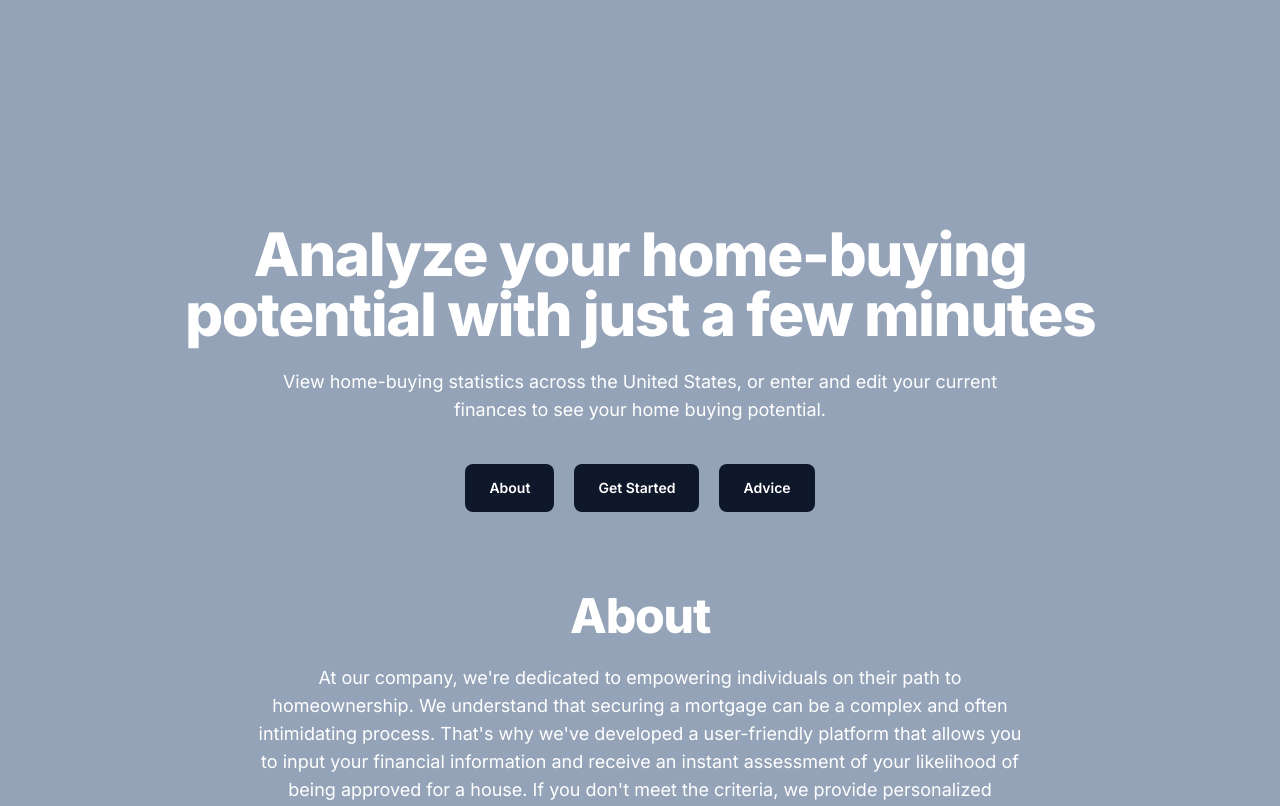
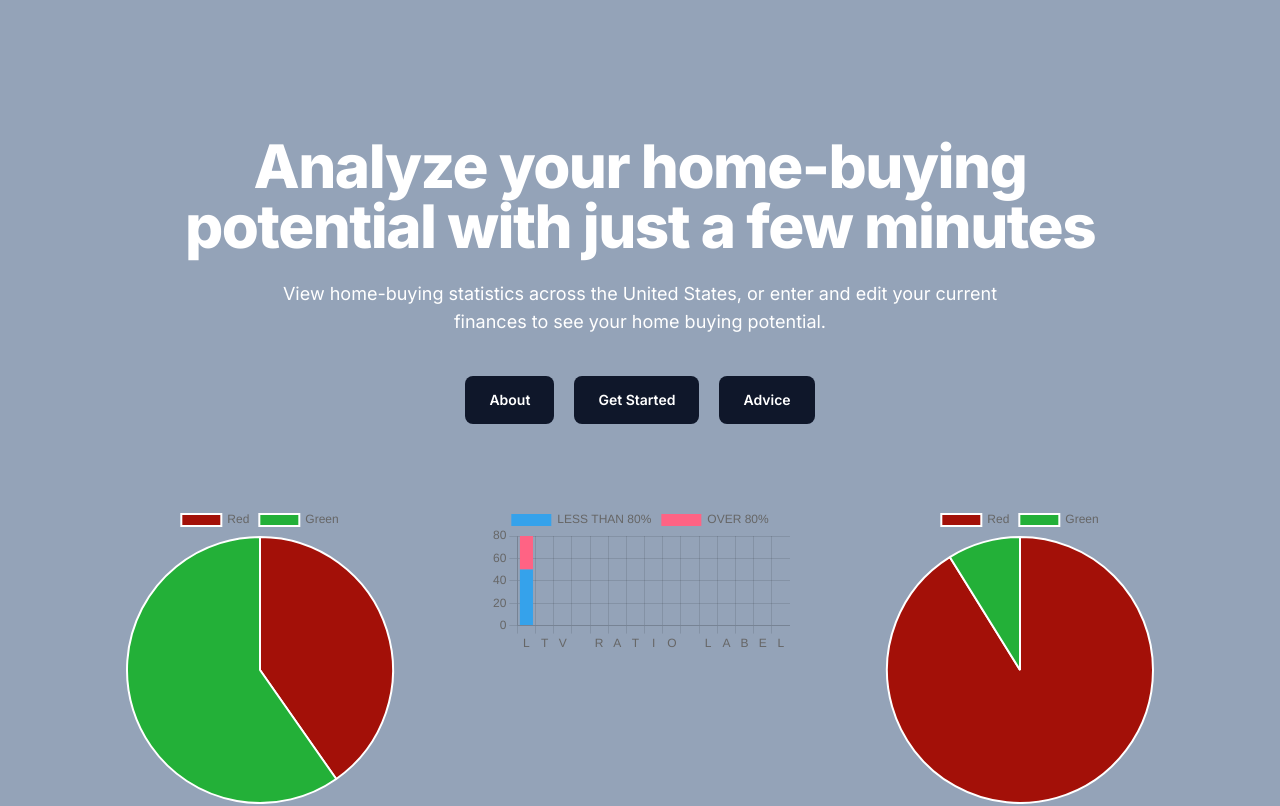
Before and after one commit to Seligmann/hackutd-fannie-mae, a Next.js app: page / in a window 1280 px wide. Shown: the top 806 px of the page. Built offline with nearby package versions, Linux system fonts and the light colour scheme.

Commit message:
charts added

```diff
--- a/app/page.js
+++ b/app/page.js
@@ -8,6 +8,8 @@ import "./styles.css";
 import ProfileForm from "@/app/ProfileForm";
 import AdviceButton from "@/app/AdviceButton";
 import AboutButton from "@/app/AboutButton";
+import { Chart as ChartJS, ArcElement, Tooltip, Legend, CategoryScale, LinearScale, BarElement } from "chart.js";
+import {Bar, Pie} from "react-chartjs-2";
 
 const firebaseConfig = {
     apiKey: "AIzaSyBl_iuClcP2JLNYlMsim_M9GkUp3Ob6moo",
@@ -18,8 +20,73 @@ const firebaseConfig = {
     appId: "1:393903911592:web:771764b972033631a1c89d"
 };
 
-firebase.initializeApp(firebaseConfig);
-// const db = firebase.firestore();
+ChartJS.register(ArcElement, Tooltip, Legend, CategoryScale, LinearScale, BarElement);
+
+const g1 = {
+    labels: [
+        'Red',
+        'Green'
+    ],
+    datasets: [{
+        label: 'Eligible Credit Scores',
+        data: [4028, 5972],
+        backgroundColor: [
+            'rgb(163, 16, 8)',
+            'rgb(35, 176, 56)'
+        ],
+        hoverOffset: 4
+    }]
+};
+
+const stackedChart = {
+    labels: "LTV RATIO LABEL",
+    datasets: [
+        {
+            label: 'LESS THAN 80%',
+            data: [50],
+            backgroundColor: 'rgb(53, 162, 235)'
+        },
+        {
+            label: 'OVER 80%',
+            data: [30],
+            backgroundColor: 'rgb(255, 99, 132)',
+        },
+    ]
+};
+
+const barChartOptions = {
+    plugins: {
+        title: {
+            display: true,
+            text: 'LTV ratio'
+        },
+    },
+    responsive: true,
+    scales: {
+        x: {
+            stacked: true,
+        },
+        y: {
+            stacked: true
+        }
+    }
+}
+
+const g3 = {
+    labels: [
+        'Red',
+        'Green'
+    ],
+    datasets: [{
+        label: 'Eligible Loans based on all factors',
+        data: [9115, 885],
+        backgroundColor: [
+            'rgb(163, 16, 8)',
+            'rgb(35, 176, 56)'
+        ],
+        hoverOffset: 4
+    }]
+};
 
 export default function Home() {
     const div = useRef(null);
@@ -31,7 +98,7 @@ export default function Home() {
         <main className="flex min-h-screen flex-col items-center justify-between p-24 bg-slate-400">
             <div className="App space-y-1000" ref={div}>
                 <div className="App-header">
-                    <div className="relative max-w-5xl mx-auto pt-20 sm:pt-24 lg:pt-32"><h1
+                    <div className="relative max-w-5xl mx-auto pt-10"><h1
                         className="font-extrabold text-4xl sm:text-5xl lg:text-6xl tracking-tight text-center text-white">Analyze
                         your home-buying potential with just a few minutes</h1><p
                         className="mt-6 text-lg text-center max-w-3xl mx-auto text-white">View home-buying statistics
@@ -43,6 +110,11 @@ export default function Home() {
                         <AboutButton div={sectionOne}/>
                         <StartButton div={sectionTwo}/>
                         <AdviceButton div={sectionThree}/>
+                    </div>
+                    <div className={"pt-20 pb-20 px-20 space-x-20 flex flex-row"}>
+                        <div className={"w-300 h-300 "}><Pie data={g1} /></div>
+                        <div className={"w-300 h-300 "}> <Bar options={barChartOptions} data={stackedChart}></Bar></div>
+                        <div className={"w-300 h-300 "}><Pie data={g3}/></div>
                     </div>
                     <div ref={sectionOne}>
                         <h2 className="text-4xl tracking-tight font-extrabold sm:text-5xl text-white text-center pt-20">About</h2>
```
